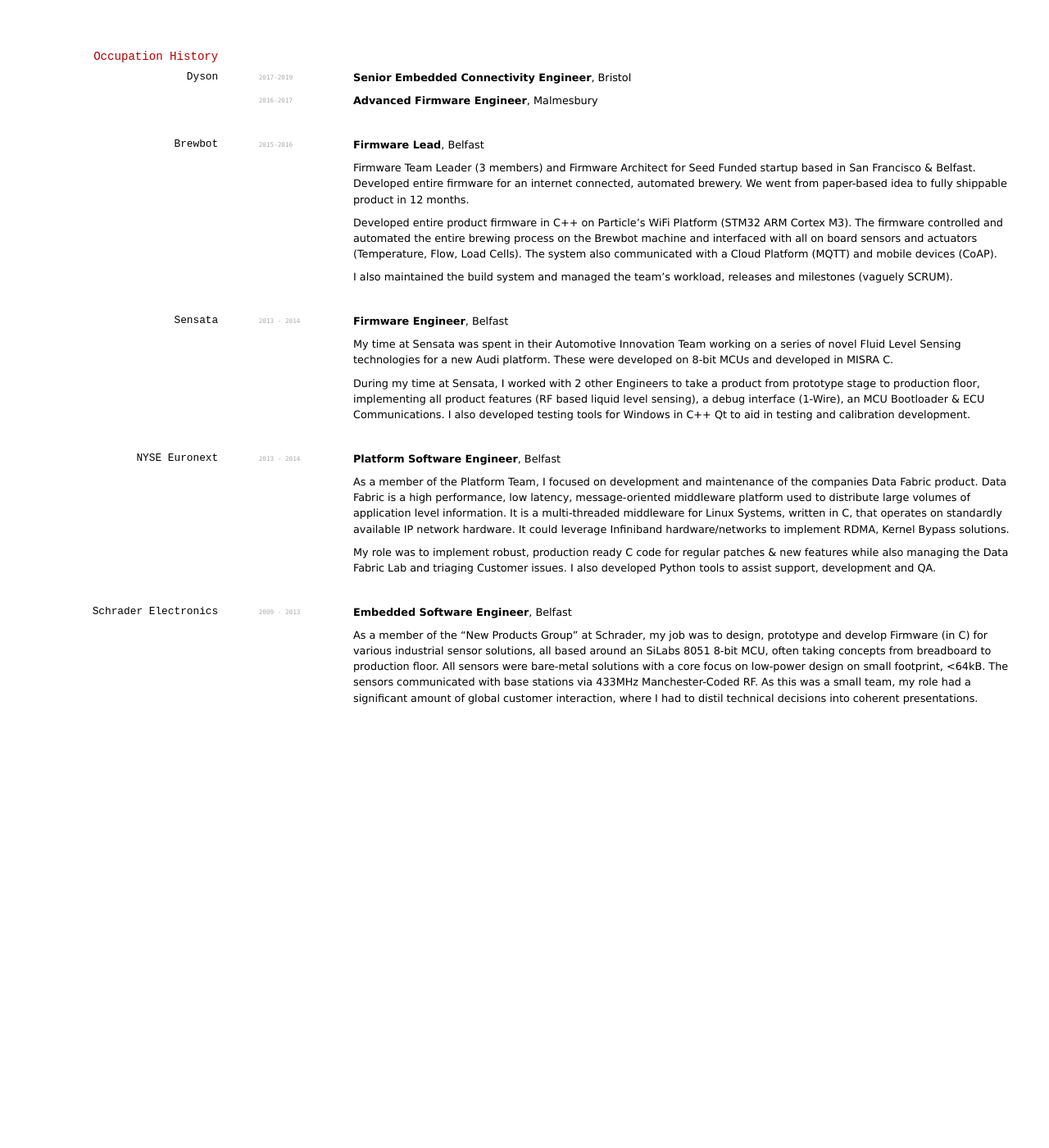
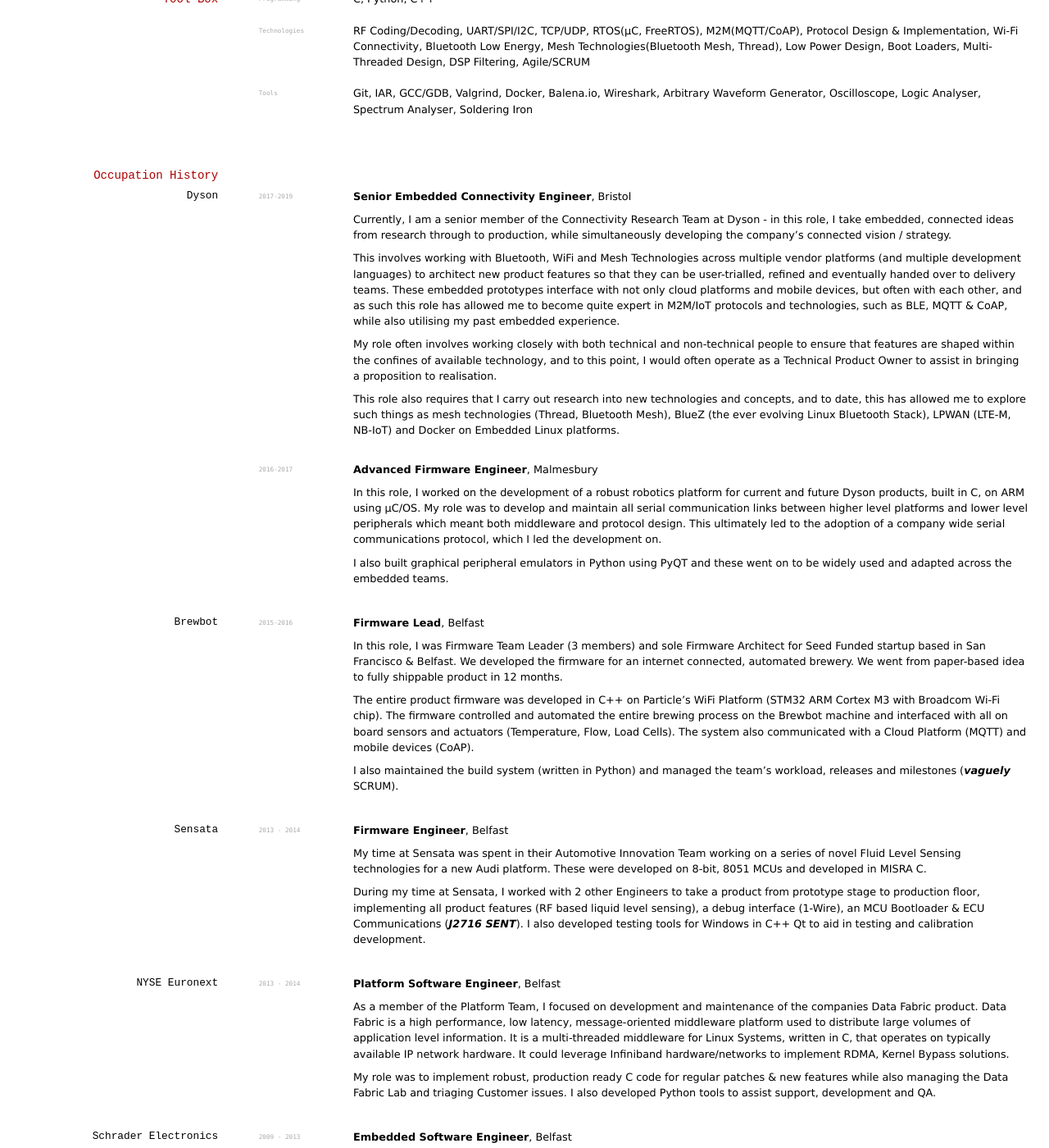
Before and after one commit to elipapa/markdown-cv, a Jekyll site: the page built from index.md, in a window 1280 px wide and 1400 px high, scrolled down 551 px. Shown: the whole window at 82% size. Built offline with Jekyll 4.4.1, drawn with Linux system fonts in a browser that asks for light colours; before the commit the page ends 1421 px from its top, so only the background shows below that; some of the changed text lies outside the part shown.

Commit message:
Added toolbox and fixed MO and general reading of the doc

```diff
--- a/index.md
+++ b/index.md
@@ -8,12 +8,13 @@
 <div id="webaddress">
 <a href="hello@matthazley.com">hello@matthazley.com</a>
 | <a href="http://matthazley.com">matthazley.com</a>
+| <a href="https://github.com/mhazley">github.com/mhazley</a>
 </div>
 
 
 ## Modus Operandi
 
-I am a confident and friendly individual with a strong technical background in Hardware and Software development. I have worked right from concept to production and am extremely comfortable taking projects from prototype to completion. I like to develop in C, C++ and Python.
+I am a confident Embedded Engineer specialising in IoT prototyping and development. I get excited when working with products at conception but also possess the experience and skill to take them from prototype to production, considering the full spectrum of requirements from platform choice through to HMI and UX. I am equally comfortable deep in the code, motivating and directing a team or standing in front of a customer. This is backed up by 10 years of technical experience in small teams, with recent examples of leading, mentoring and product ownership.
 
 ## Education
 
@@ -26,15 +27,18 @@
 ## Awards
 
 `2009`
-OpenFX Award for Engineering Software, *EEECS Faculty, Queen's University, Belfast*
+OpenFX Award for Engineering Software Excellence, *EEECS Faculty, Queen's University, Belfast*
 
 ## Tool Box
 
 `Programming`
-C / Python / C++
-
-`Programming`
-C / Python / C++
+C, Python, C++
+<br>
+`Technologies`
+RF Coding/Decoding, UART/SPI/I2C, TCP/UDP, RTOS(µC, FreeRTOS), M2M(MQTT/CoAP), Protocol Design & Implementation, Wi-Fi Connectivity, Bluetooth Low Energy, Mesh Technologies(Bluetooth Mesh, Thread), Low Power Design, Boot Loaders, Multi-Threaded Design, DSP Filtering, Agile/SCRUM
+<br>
+`Tools`
+Git, IAR, GCC/GDB, Valgrind, Docker, Balena.io, Wireshark, Arbitrary Waveform Generator, Oscilloscope, Logic Analyser, Spectrum Analyser, Soldering Iron
 
 ## Occupation History
 
@@ -42,32 +46,45 @@
 `2017-2019`
 __Senior Embedded Connectivity Engineer__, Bristol
 
+Currently, I am a senior member of the Connectivity Research Team at Dyson - in this role, I take embedded, connected ideas from research through to production, while simultaneously developing the company's connected vision / strategy.
+
+This involves working with Bluetooth, WiFi and Mesh Technologies across multiple vendor platforms (and multiple development languages) to architect new product features so that they can be user-trialled, refined and eventually handed over to delivery teams. These embedded prototypes interface with not only cloud platforms and mobile devices, but often with each other, and as such this role has allowed me to become quite expert in M2M/IoT protocols and technologies, such as BLE, MQTT & CoAP, while also utilising my past embedded experience.
+
+My role often involves working closely with both technical and non-technical people to ensure that features are shaped within the confines of available technology, and to this point, I would often operate as a Technical Product Owner to assist in bringing a proposition to realisation.
+
+This role also requires that I carry out research into new technologies and concepts, and to date, this has allowed me to explore such things as mesh technologies (Thread, Bluetooth Mesh), BlueZ (the ever evolving Linux Bluetooth Stack), LPWAN (LTE-M, NB-IoT) and Docker on Embedded Linux platforms.
+
+<br>
 `2016-2017`
 __Advanced Firmware Engineer__, Malmesbury
+
+In this role, I worked on the development of a robust robotics platform for current and future Dyson products, built in C, on ARM using μC/OS. My role was to develop and maintain all serial communication links between higher level platforms and lower level peripherals which meant both middleware and protocol design. This ultimately led to the adoption of a company wide serial communications protocol, which I led the development on.
+
+I also built graphical peripheral emulators in Python using PyQT and these went on to be widely used and adapted across the embedded teams.
 
 ### Brewbot
 `2015-2016`
 __Firmware Lead__, Belfast
 
-Firmware Team Leader (3 members) and Firmware Architect for Seed Funded startup based in San Francisco & Belfast. Developed entire firmware for an internet connected, automated brewery. We went from paper-based idea to fully shippable product in 12 months.
+In this role, I was Firmware Team Leader (3 members) and sole Firmware Architect for Seed Funded startup based in San Francisco & Belfast. We developed the firmware for an internet connected, automated brewery. We went from paper-based idea to fully shippable product in 12 months.
 
-Developed entire product firmware in C++ on Particle's WiFi Platform (STM32 ARM Cortex M3). The firmware controlled and automated the entire brewing process on the Brewbot machine and interfaced with all on board sensors and actuators (Temperature, Flow, Load Cells). The system also communicated with a Cloud Platform (MQTT) and mobile devices (CoAP).
+The entire product firmware was developed in C++ on Particle's WiFi Platform (STM32 ARM Cortex M3 with Broadcom Wi-Fi chip). The firmware controlled and automated the entire brewing process on the Brewbot machine and interfaced with all on board sensors and actuators (Temperature, Flow, Load Cells). The system also communicated with a Cloud Platform (MQTT) and mobile devices (CoAP).
 
-I also maintained the build system and managed the team's workload, releases and milestones (vaguely SCRUM).
+I also maintained the build system (written in Python) and managed the team's workload, releases and milestones (_vaguely_ SCRUM).
 
 ### Sensata
 `2013 - 2014`
 __Firmware Engineer__, Belfast
 
-My time at Sensata was spent in their Automotive Innovation Team working on a series of novel Fluid Level Sensing technologies for a new Audi platform. These were developed on 8-bit MCUs and developed in MISRA C.
+My time at Sensata was spent in their Automotive Innovation Team working on a series of novel Fluid Level Sensing technologies for a new Audi platform. These were developed on 8-bit, 8051 MCUs and developed in MISRA C.
 
-During my time at Sensata, I worked with 2 other Engineers to take a product from prototype stage to production floor, implementing all product features (RF based liquid level sensing), a debug interface (1-Wire), an MCU Bootloader & ECU Communications. I also developed testing tools for Windows in C++ Qt to aid in testing and calibration development.
+During my time at Sensata, I worked with 2 other Engineers to take a product from prototype stage to production floor, implementing all product features (RF based liquid level sensing), a debug interface (1-Wire), an MCU Bootloader & ECU Communications (_J2716 SENT_). I also developed testing tools for Windows in C++ Qt to aid in testing and calibration development.
 
 ### NYSE Euronext
 `2013 - 2014`
 __Platform Software Engineer__, Belfast
 
-As a member of the Platform Team, I focused on development and maintenance of the companies Data Fabric product. Data Fabric is a high performance, low latency, message-oriented middleware platform used to distribute large volumes of application level information. It is a multi-threaded middleware for Linux Systems, written in C, that operates on standardly available IP network hardware. It could leverage Infiniband hardware/networks to implement RDMA, Kernel Bypass solutions.
+As a member of the Platform Team, I focused on development and maintenance of the companies Data Fabric product. Data Fabric is a high performance, low latency, message-oriented middleware platform used to distribute large volumes of application level information. It is a multi-threaded middleware for Linux Systems, written in C, that operates on typically available IP network hardware. It could leverage Infiniband hardware/networks to implement RDMA, Kernel Bypass solutions.
 
 My role was to implement robust, production ready C code for regular patches & new features while also managing the Data Fabric Lab and triaging Customer issues. I also developed Python tools to assist support, development and QA.
 
@@ -75,9 +92,14 @@
 `2009 - 2013`
 __Embedded Software Engineer__, Belfast
 
-As a member of the "New Products Group" at Schrader, my job was to design, prototype and develop Firmware (in C) for various industrial sensor solutions, all based around an SiLabs 8051 8-bit MCU, often taking concepts from breadboard to production floor. All sensors were bare-metal solutions with a core focus on low-power design on small footprint, <64kB. The sensors communicated with base stations via 433MHz Manchester-Coded RF. As this was a small team, my role had a significant amount of global customer interaction, where I had to distil technical decisions into coherent presentations.
+As a member of the "New Products Group" at Schrader, my job was to design, prototype and develop Firmware (in C) for various industrial sensing solutions, all based around an SiLabs 8051 8-bit MCU, often taking concepts from breadboard to in-situ prototype. All sensors were bare-metal solutions with a core focus on low-power design on small footprint, <64kB. The sensors communicated with base stations via 433MHz Manchester-Coded RF. As this was a small team, my role had a significant amount of global customer interaction, where I had to distil technical decisions into coherent presentations.
 
+## Hobbies & Interests
+
+I am an avid Home Brewer and I run the Homebrew Collab Brewing Club in Bristol where I encourage Home Brewers to come together to share knowledge, techniques and advice (and beer!). Like most curious engineers, I like to marry my job with my hobby and have recently developed a 3G connected, temperature controlled fermentation chamber in my shed.
+
+I am also a multi-genre music fan and like to attend as many gigs as I can afford.
 
 <!-- ### Footer
 
-Last updated: May 2013 -->
+Last updated: Nov 2019 -->
```
